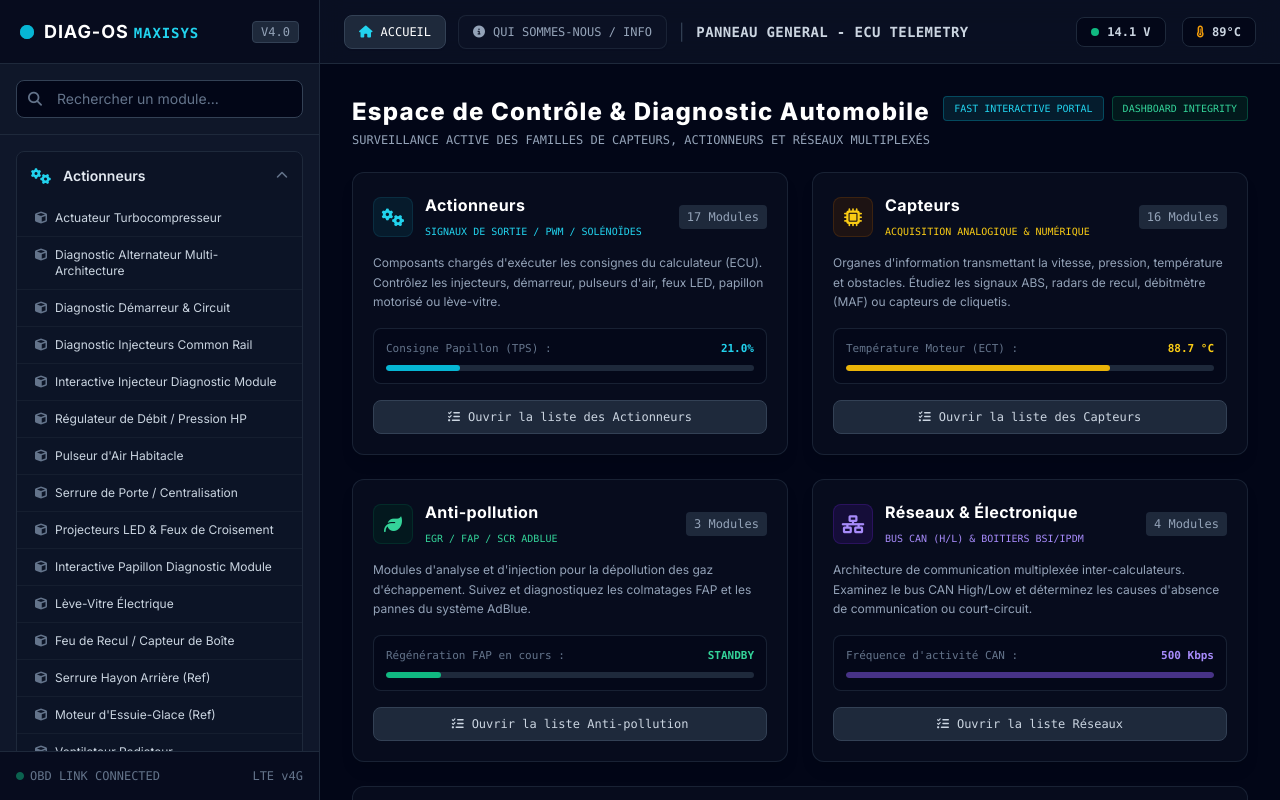
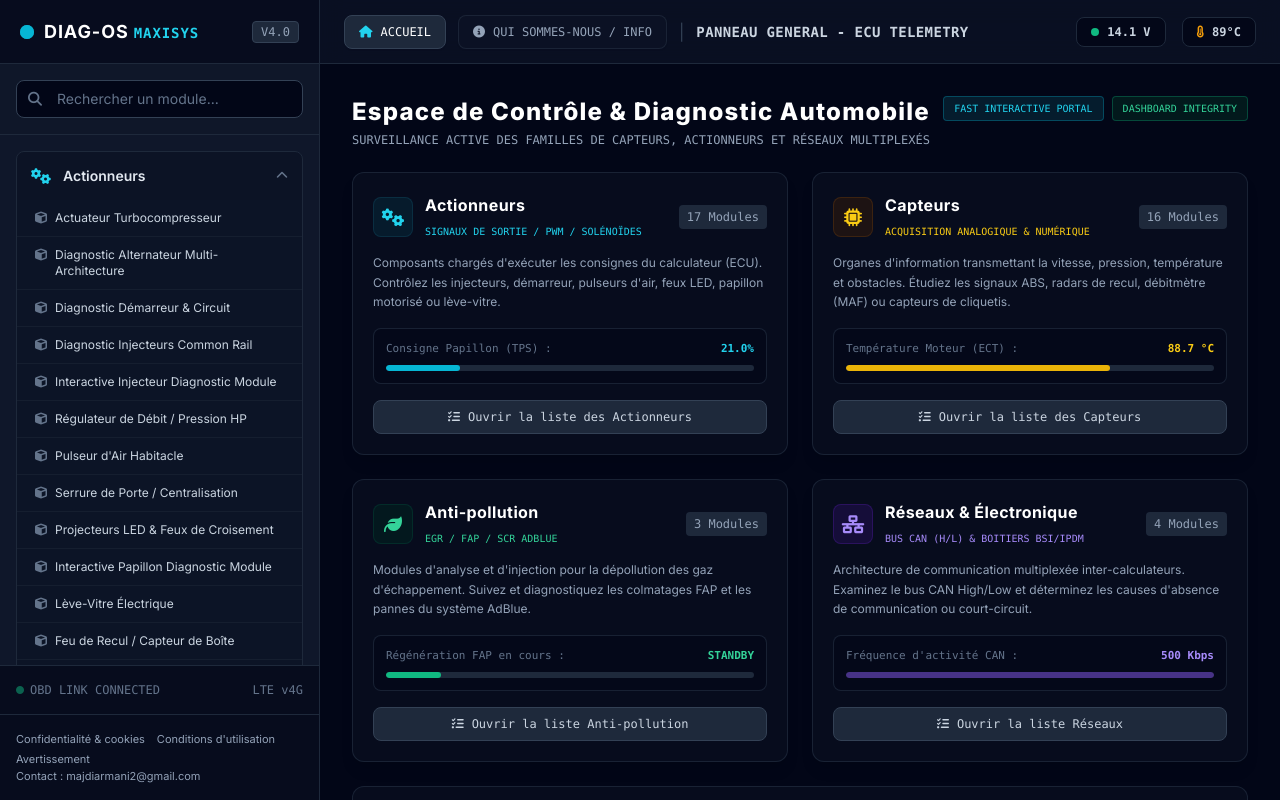
Before and after one commit to larman-blip/FULLDIAG, a plain HTML site: page index.html in a window 1280 px wide. Drawn offline with nearby package versions, Linux system fonts and the light colour scheme.

Commit message:
Add SEO metadata and legal navigation

```diff
--- a/index.html
+++ b/index.html
@@ -3,6 +3,9 @@
 <head>
     <meta charset="UTF-8">
     <meta name="viewport" content="width=device-width, initial-scale=1.0">
+    <meta name="description" content="FULLDIAG : simulateurs et guides pédagogiques de diagnostic automobile, capteurs, actionneurs, OBD et multiplexage.">
+    <meta name="robots" content="index, follow">
+    <meta name="theme-color" content="#020617">
     <title>DIAG-OS MAXISYS V4 | Professional OBD Diagnostics</title>
 
     <!-- Tailwind CSS CDN -->
@@ -374,6 +377,15 @@
             <div class="p-4 border-t border-slate-800 bg-slate-950/60 flex items-center justify-between text-xs font-mono text-slate-500">
                 <span class="flex items-center"><i class="fa-solid fa-circle text-emerald-500 text-[8px] mr-1.5 animate-pulse"></i> OBD LINK CONNECTED</span>
                 <span>LTE v4G</span>
+            </div>
+
+            <div class="p-4 border-t border-slate-800 bg-slate-950/60 text-[11px] text-slate-400 space-y-2">
+                <div class="flex flex-wrap gap-x-3 gap-y-1">
+                    <a href="privacy.html" class="hover:text-cyan-400 transition-colors">Confidentialité & cookies</a>
+                    <a href="terms.html" class="hover:text-cyan-400 transition-colors">Conditions d'utilisation</a>
+                    <a href="disclaimer.html" class="hover:text-cyan-400 transition-colors">Avertissement</a>
+                </div>
+                <a href="mailto:majdiarmani2@gmail.com" class="hover:text-cyan-400 transition-colors">Contact : majdiarmani2@gmail.com</a>
             </div>
         </aside>
 
```
